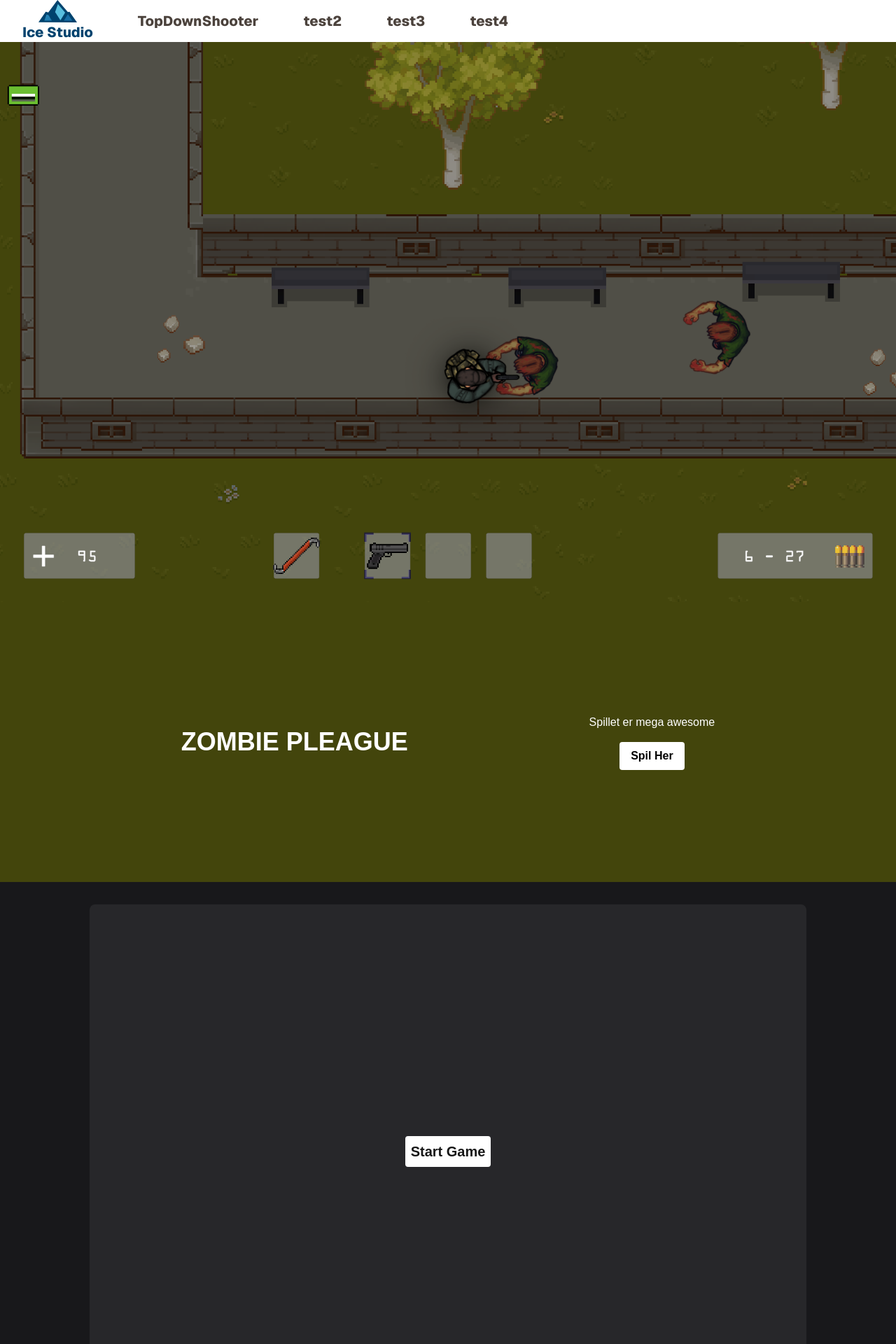
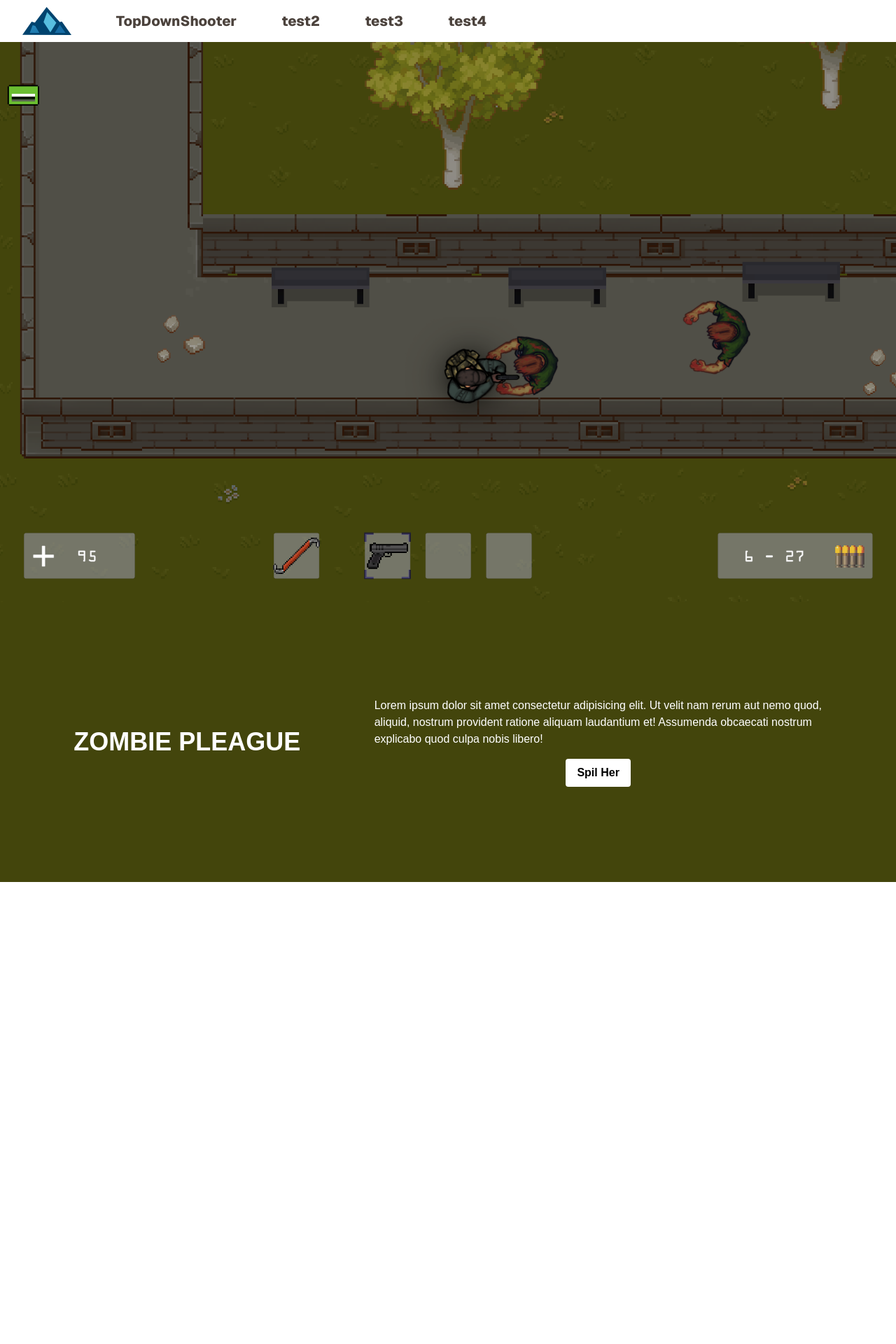
Before and after one commit to BlackMesaEast/Ice-Studio-Site, a Next.js app: page /TopDownShooter in a window 1280 px wide. Shown: the top 1920 px of the page at 70% size. After the commit the page ends 1260 px from the top, so only its background shows below. Built offline with nearby package versions, Linux system fonts and the light colour scheme.

Commit message:
Updated to markus liking

```diff
--- /dev/null
+++ b/app/Silent-Citadel/page.tsx
@@ -0,0 +1,5 @@
+import React from "react";
+
+export default function page() {
+  return <div></div>;
+}
--- a/app/TopDownShooter/page.tsx
+++ b/app/TopDownShooter/page.tsx
@@ -2,7 +2,8 @@ import GameButton from "../components/GameButton";
 
 export default function TopDownShooter() {
   return (
-    <div>
+    <div className="w-full flex justify-center">
+      <div className="max-w-[1300] w-full">
         <div role="main">
           <div className="flex justify-center">
             <img
@@ -18,8 +19,13 @@ export default function TopDownShooter() {
                 ZOMBIE PLEAGUE
               </h1>
             </div>
-          <div className="flex flex-col gap-4 items-center">
-            <h1 className="text-white">Spillet er mega awesome</h1>
+            <div className="flex w-1/2 flex-col gap-4 items-center">
+              <h1 className="text-white">
+                Lorem ipsum dolor sit amet consectetur adipisicing elit. Ut
+                velit nam rerum aut nemo quod, aliquid, nostrum provident
+                ratione aliquam laudantium et! Assumenda obcaecati nostrum
+                explicabo quod culpa nobis libero!
+              </h1>
               <a
                 href="#Game"
                 className="rounded px-4 py-2 bg-white text-black inline-block text-center font-extrabold hover:bg-gray-200"
@@ -28,13 +34,7 @@ export default function TopDownShooter() {
               </a>
             </div>
           </div>
-        <section id="Game">
-          <div className="flex justify-center bg-zinc-900" role="application">
-            <div className="bg-white rounded-lg my-8 w-full bg-zinc-800 max-w-5xl p-4">
-              <GameButton />
         </div>
-          </div>
-        </section>
       </div>
     </div>
   );
--- a/app/components/NavBar.tsx
+++ b/app/components/NavBar.tsx
@@ -19,15 +19,20 @@ function NavButton({
 
 export default function NavBar() {
   return (
-    <div className="flex h-15" role="navigation">
+    <div className="w-full flex justify-center" role="navigation">
+      <div className="max-w-[1300px] w-full flex h-15">
         <NavButton href="/">
-        <img src="/IceStudioLogo.svg" alt="The Logo" className="h-8 w-auto" />
-        <span className="text-[#00436e]">Ice Studio</span>
+          <img
+            src="/IceStudioLogo.svg"
+            alt="The Logo"
+            className="h-10 w-auto"
+          />
         </NavButton>
         <NavButton href="/TopDownShooter">TopDownShooter</NavButton>
         <NavButton href="/">test2</NavButton>
         <NavButton href="/">test3</NavButton>
         <NavButton href="/">test4</NavButton>
       </div>
+    </div>
   );
 }
```
Lines whose indentation alone changed are shown as unchanged.
